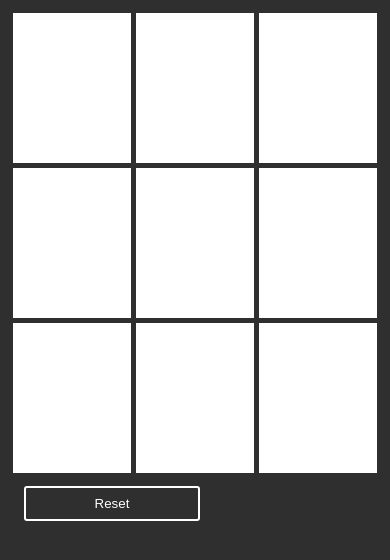
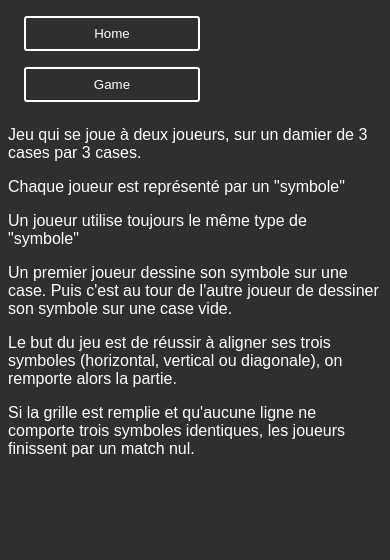
Before and after one commit to remyzer/morpion, a Vue app: page / in a window 390 px wide. Shown: the top 560 px of the page. Built offline with nearby package versions, Linux system fonts and the light colour scheme.

Commit message:
add router and media query for smartphones

```diff
--- a/src/App.vue
+++ b/src/App.vue
@@ -1,9 +1,13 @@
-<script setup>
-import MainGame from './components/MainGame.vue'
-</script>
-
 <template>
+  <header>
+    <div id="navBlock">
+      <nav>
+       <RouterLink to="/"> <button>Home</button></RouterLink>
+       <RouterLink to="/game"> <button>Game </button></RouterLink>
+      </nav>
+    </div>
+  </header>
   <main>
-    <MainGame />
+    <RouterView/>
   </main>
 </template>
--- a/src/assets/main.css
+++ b/src/assets/main.css
@@ -1,10 +1,13 @@
 #app {
   margin: 0 auto;
 }
-
+header{
+  height: 100%;
+}
 body {
   display: flex;
   place-items: center;
+  background-color: rgb(47, 47, 47);
 }
 
 button {
@@ -31,3 +34,48 @@ button:active {
 button:focus {
   outline: none;
 }
+
+.grid {
+  display: table;
+  border-spacing: 5px
+}
+
+.row {
+  display: table-row
+}
+
+.cell {
+  width: 150px;
+  height: 150px;
+  display: table-cell;
+  background-color: white;
+}
+
+.endText{
+  font-size: 30px;
+  text-align: center;
+}
+
+.cellText{
+  font-size: 40px;
+  font-family: sans-serif;
+  color: black;
+  text-align: center;
+  margin: 50px;
+}
+
+p {
+  color: white;
+  font-family: sans-serif;
+}
+
+@media (max-width: 1064px) {
+  .cell {
+    width: 75px;
+    height: 75px;
+  }
+  .cellText{
+    font-size: 20px;
+    margin: 25px;
+  }
+}
--- /dev/null
+++ b/src/components/Home.vue
@@ -0,0 +1,16 @@
+<template>
+<div>
+  <p>Jeu qui se joue à deux joueurs, sur un damier de 3 cases par 3 cases.</p>
+  <p>Chaque joueur est représenté par un "symbole"</p>
+  <p>Un joueur utilise toujours le même type de "symbole"</p>
+  <p>Un premier joueur dessine son symbole sur une case. Puis c'est au tour de l'autre joueur de dessiner son symbole sur une case vide.</p>
+  <p>Le but du jeu est de réussir à aligner ses trois symboles (horizontal, vertical ou diagonale), on remporte alors la partie.</p>
+  <p>Si la grille est remplie et qu'aucune ligne ne comporte trois symboles identiques, les joueurs finissent par un match nul.</p>
+</div>
+</template>
+
+<script>
+export default {
+  name: "Home"
+}
+</script>
--- a/src/components/MainGame.vue
+++ b/src/components/MainGame.vue
@@ -28,31 +28,31 @@ export default  {
       }
    },
    checkIfWinner: function(){
-      if(this.cell1 == this.cell2 && this.cell2 == this.cell3 && this.cell1 != null){
+      if(this.cell1 === this.cell2 && this.cell2 === this.cell3 && this.cell1 != null){
 
         this.endGame(this.cell1);
-      } else if(this.cell4 == this.cell5 && this.cell5 == this.cell6 && this.cell4 != null){
+      } else if(this.cell4 === this.cell5 && this.cell5 === this.cell6 && this.cell4 != null){
 
         this.endGame(this.cell4);
-      } else if(this.cell7 == this.cell8 && this.cell8 == this.cell9 && this.cell7 != null){
+      } else if(this.cell7 === this.cell8 && this.cell8 === this.cell9 && this.cell7 != null){
 
         this.endGame(this.cell7);
-      }else if(this.cell1 == this.cell4 && this.cell4 == this.cell7 && this.cell1 != null){
+      }else if(this.cell1 === this.cell4 && this.cell4 === this.cell7 && this.cell1 != null){
 
         this.endGame(this.cell1);
-      }else if(this.cell2 == this.cell5 && this.cell5 == this.cell8 && this.cell2 != null){
+      }else if(this.cell2 === this.cell5 && this.cell5 === this.cell8 && this.cell2 != null){
 
         this.endGame(this.cell2);
-      }else if(this.cell3 == this.cell6 && this.cell6 == this.cell9 && this.cell3 != null){
+      }else if(this.cell3 === this.cell6 && this.cell6 === this.cell9 && this.cell3 != null){
 
         this.endGame(this.cell3);
-      } else  if(this.cell1 == this.cell5 && this.cell5 == this.cell9 && this.cell1 != null){
+      } else  if(this.cell1 === this.cell5 && this.cell5 === this.cell9 && this.cell1 != null){
 
         this.endGame(this.cell1);
-      }else  if(this.cell3 == this.cell5 && this.cell5 == this.cell7 && this.cell3 != null){
+      }else  if(this.cell3 === this.cell5 && this.cell5 === this.cell7 && this.cell3 != null){
 
         this.endGame(this.cell3);
-      }else if(this.list.length == 0){
+      }else if(this.list.length === 0){
         this.isDraw = true;
       }
    },
@@ -108,35 +108,3 @@ export default  {
     </div>
   </div>
 </template>
-
-<style>
-body {
-  background-color: rgb(47, 47, 47);
-}
-.grid {
-  display: table;
-  border-spacing: 5px
-}
-.row {
-  display: table-row
-}
-.cell {
-  width: 150px;
-  height: 150px;
-  display: table-cell;
-  background-color: white;
-}
-.endText{
-  color: white;
-  font-size: 30px;
-  font-family: sans-serif;
-  text-align: center;
-}
-.cellText{
-  font-size: 40px;
-  font-family: sans-serif;
-  color: black;
-  text-align: center;
-  margin: 50px;
-}
-</style>
--- a/src/main.js
+++ b/src/main.js
@@ -1,5 +1,8 @@
 import { createApp } from 'vue'
 import App from './App.vue'
 import './assets/main.css'
+import router from "@/router";
 
-createApp(App).mount('#app')
+const app = createApp(App)
+app.use(router)
+app.mount('#app')
--- /dev/null
+++ b/src/router/index.js
@@ -0,0 +1,23 @@
+import { createRouter, createWebHistory } from 'vue-router'
+import Home from '../components/Home.vue'
+
+const router = createRouter({
+    history: createWebHistory(import.meta.env.BASE_URL),
+    routes: [
+        {
+            path: '/',
+            name: 'home',
+            component: Home
+        },
+        {
+            path: '/game',
+            name: 'game',
+            // route level code-splitting
+            // this generates a separate chunk (About.[hash].js) for this route
+            // which is lazy-loaded when the route is visited.
+            component: () => import('../components/MainGame.vue')
+        }
+    ]
+})
+
+export default router
```
